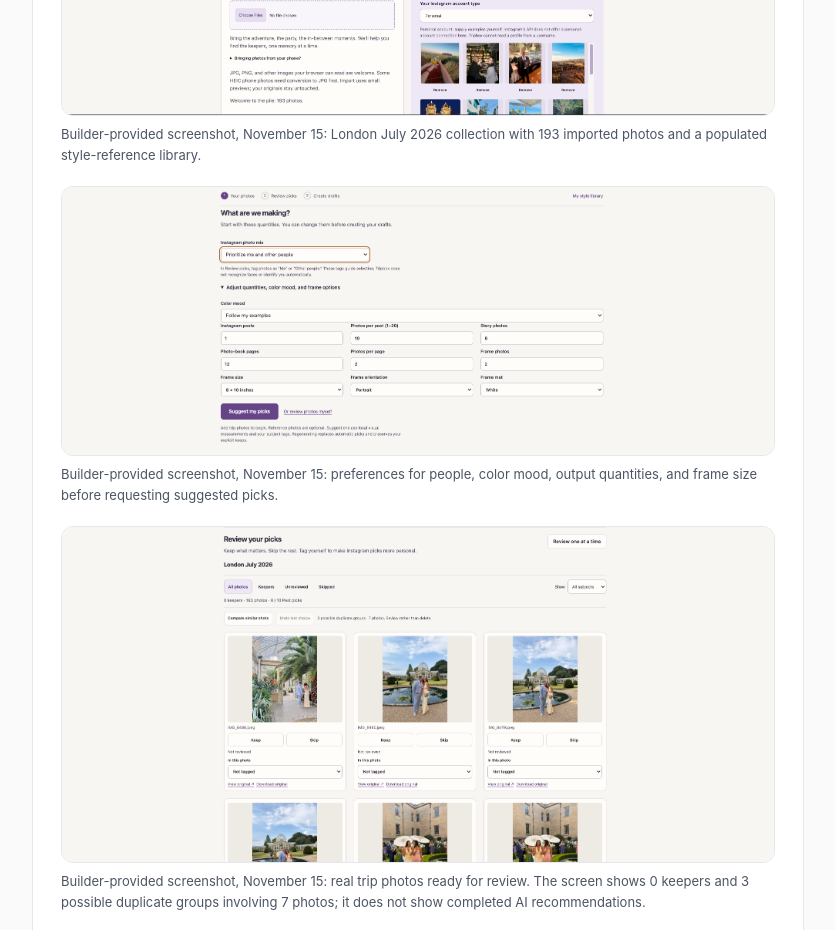
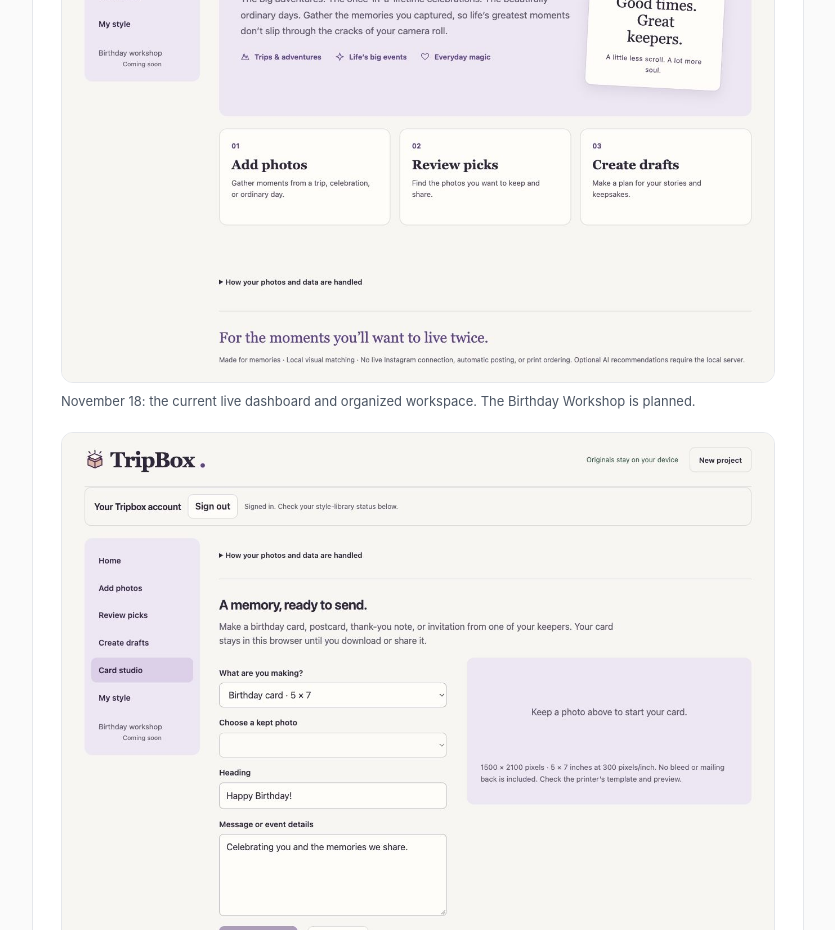
Before and after one commit to building-with-ai-f26/ast10049-tripbox, a plain HTML site: page docs/index.html in a window 1280 px wide. Shown: the part 860-1790 px from the top of the page, without its empty margins (222-1057 px from the left). Drawn offline with Linux system fonts and the light colour scheme.

Commit message:
Refresh prototype showcase and Build 3 costs (#14)
* Add current prototype showcase screenshots

* Refresh product showcase and record Build 3 time

```diff
--- a/docs/index.html
+++ b/docs/index.html
@@ -242,21 +242,12 @@
       </p>
 
       <figure>
-        <img src="tripbox-photo-import-style-library.png"
-          alt="Amanda’s November 15 Tripbox demo with London July 2026 named, 193 photos imported, and personal style references visible." />
-        <figcaption class="meta">Builder-provided screenshot, November 15: London July 2026 collection with 193 imported photos and a populated style-reference library.</figcaption>
+        <img src="build-3-dashboard.jpg" alt="Current TripBox dashboard with keepsake-box logo, workspace navigation, and steps to add photos, review picks, and create drafts." />
+        <figcaption class="meta">November 18: the current live dashboard and organized workspace. The Birthday Workshop is planned.</figcaption>
       </figure>
-
       <figure>
-        <img src="tripbox-output-preferences.png" loading="lazy"
-          alt="Tripbox output preferences for people priority, example-based color mood, Instagram posts, Stories, photo-book pages, and frames." />
-        <figcaption class="meta">Builder-provided screenshot, November 15: preferences for people, color mood, output quantities, and frame size before requesting suggested picks.</figcaption>
-      </figure>
-
-      <figure>
-        <img src="tripbox-london-photo-review.png" loading="lazy"
-          alt="London July 2026 photo-review gallery showing 193 imported photos, zero keepers so far, three possible duplicate groups, and Keep/Skip controls." />
-        <figcaption class="meta">Builder-provided screenshot, November 15: real trip photos ready for review. The screen shows 0 keepers and 3 possible duplicate groups involving 7 photos; it does not show completed AI recommendations.</figcaption>
+        <img src="build-3-birthday-card.jpg" loading="lazy" alt="Current Card Studio with the 5 by 7 birthday card option selected and editable greeting fields." />
+        <figcaption class="meta">November 18: Card Studio with the birthday card option selected. Choose a kept photo to preview and download a draft; printing and sending are manual.</figcaption>
       </figure>
 
       <figure>
@@ -441,10 +432,10 @@
       <div class="grid-2">
         <div class="stat-box">
           <div class="stat-label">Cumulative Build Spend</div>
-          <div class="stat-value">~$10.60 allocated</div>
+          <div class="stat-value">~$15.60 allocated through Build 3</div>
           <p>
             I pay $20/month for my coding subscription. Build 1 allocation: ~$5.60.
-            Build 2 allocation: ~$5 using a four-week month. With 5 hours/week, that is an estimated $1/hour allocation,
+            Build 2 allocation: ~$5 and Build 3 allocation: ~$5 using a four-week month. With 5 hours/week, that is an estimated $1/hour allocation,
             not a usage-based bill. Verified free-model requests reported $0 API cost. Subscription allocation is not additional spend.
           </p>
         </div>
@@ -582,7 +573,7 @@
           <li><strong>Shipped November 18:</strong> A keepsake dashboard, workspace navigation and TripBox logo; Google sign-in with account-backed style references and selected style preferences. A synthetic reference survived reload and sign-out/sign-in in one account, and did not appear in the second account. The anonymous public-key request was denied; the SQL role-simulation test blocked cross-account reads and updates. Full accessibility, remaining phone workflows and current-design replay privacy checks remain. A 5 × 7 birthday-card draft was added to Card Studio; the full Birthday Workshop, birthday reminders and Story drafts remain future work. PostHog showed live-site pageviews and recordings, with text masked in the inspected replay; current-design photo masking and phone events need verification. The optional AI server remains local-only.</li>
           <li><strong>Evidence so far:</strong> Server unit and loopback HTTP tests passed with a mocked provider; account-interface tests use mocked authentication. On November 18 a real Google sign-in returned successfully to the live app after fixing its redirect; Amanda also reported that sign-in and sign-out work. This does not prove third-party use.</li>
           <li><strong>Still needed:</strong> Complete the security audit, save a screenshot of a refused security test, verify current-design replay privacy and phone events, record actual hours and spending, build and push on a second qualifying day, and submit.</li>
-          <li><strong>Cost &amp; time:</strong> Build 3 spending and hours have not yet been recorded.</li>
+          <li><strong>Cost &amp; time:</strong> Amanda reports about 5 hours this week and a $20/month subscription. Estimated Build 3 subscription allocation: $20 ÷ 4 = ~$5 for the week, or ~$1 per hour at 5 hours. This is a portion of the monthly subscription, not an additional charge; other Build 3 costs have not yet been verified.</li>
         </ul>
       </div>
 
```
Also changed, not shown: docs/build-3-birthday-card.jpg (added), docs/build-3-dashboard.jpg (added).
